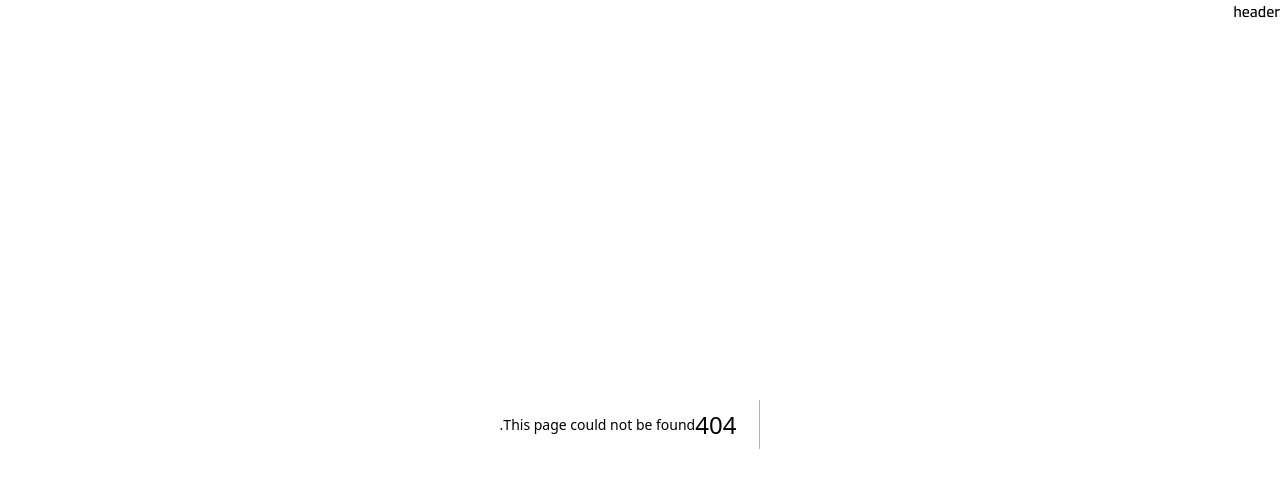
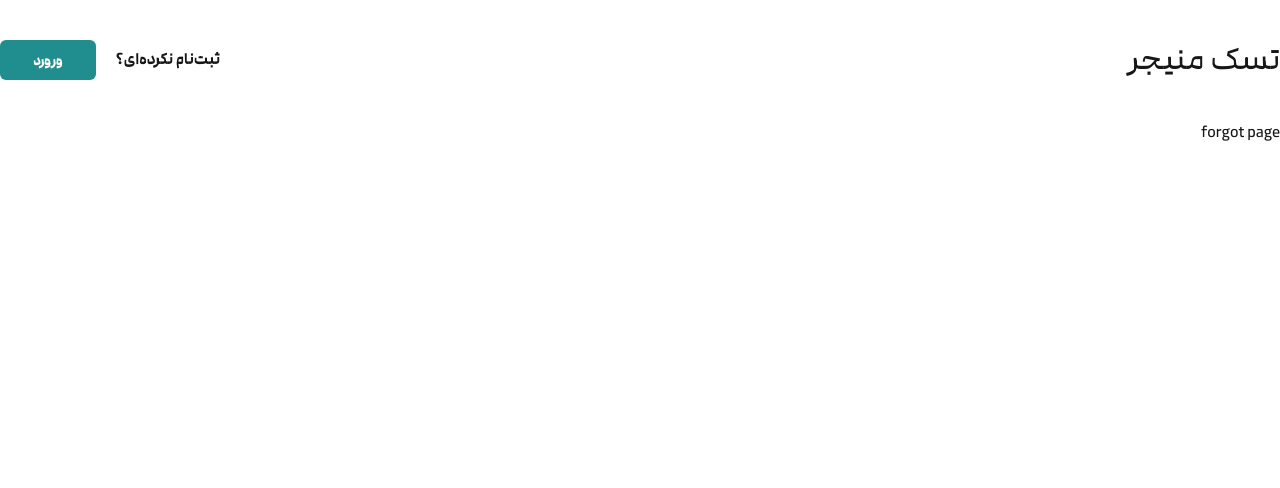
Before and after one commit to khaterehCodes/task-manager, a Next.js app: page /forgot in a window 1280 px wide. Before the commit this address had no page. Shown: the top 488 px of the page. Built offline with nearby package versions, Linux system fonts and the light colour scheme.

Commit message:
feat : add a link in login form to forgot page

```diff
--- /dev/null
+++ b/app/forgot/page.tsx
@@ -0,0 +1,9 @@
+function page() {
+    return (
+        <div>
+            forgot page
+        </div>
+    );
+}
+
+export default page;
--- a/app/login/components/loginForm/LoginForm.tsx
+++ b/app/login/components/loginForm/LoginForm.tsx
@@ -3,6 +3,7 @@ import Button from "@/components/ui/customButton/Button";
 import Input from "@/components/ui/customInput/Input";
 import P from "@/components/ui/customP/P";
 import { zodResolver } from "@hookform/resolvers/zod";
+import Link from "next/link";
 import { useForm } from "react-hook-form";
 import z from "zod";
 const loginSchema = z.object({
@@ -61,9 +62,12 @@ function LoginForm() {
             {errors.password.message}
           </span>
         )}
-        <P className="text-[12px] cursor-pointer w-full h-8">
-          رمز عبور خود را فراموش کرده‌اید؟
-        </P>
+        <Link
+          href={"/forgot"}
+          className="text-[12px] cursor-pointer w-full h-8"
+        >
+          <P>رمز عبور خود را فراموش کرده‌اید؟</P>
+        </Link>
         <Button
           type="submit"
           className="w-full h-10 bg-[#208D8E] rounded-md text-white cursor-pointer text-[14px] font-extrabold"
--- a/app/signup/components/signupForm/SignupForm.tsx
+++ b/app/signup/components/signupForm/SignupForm.tsx
@@ -2,7 +2,6 @@ import Button from "@/components/ui/customButton/Button";
 import Input from "@/components/ui/customInput/Input";
 import P from "@/components/ui/customP/P";
 import { zodResolver } from "@hookform/resolvers/zod";
-import React from "react";
 import { useForm } from "react-hook-form";
 import z from "zod";
 
--- a/components/partial/layout/Layout.tsx
+++ b/components/partial/layout/Layout.tsx
@@ -10,7 +10,7 @@ type LayoutPropsType = {
 
 function Layout({ children }: LayoutPropsType) {
   const pathName = usePathname();
-  const includesPages: [string, string] = ["/login", "/signup"];
+  const includesPages: Array<string> = ["/login", "/signup", "/forgot"];
   const registerPage = includesPages.includes(pathName);
   return (
     <>
```
